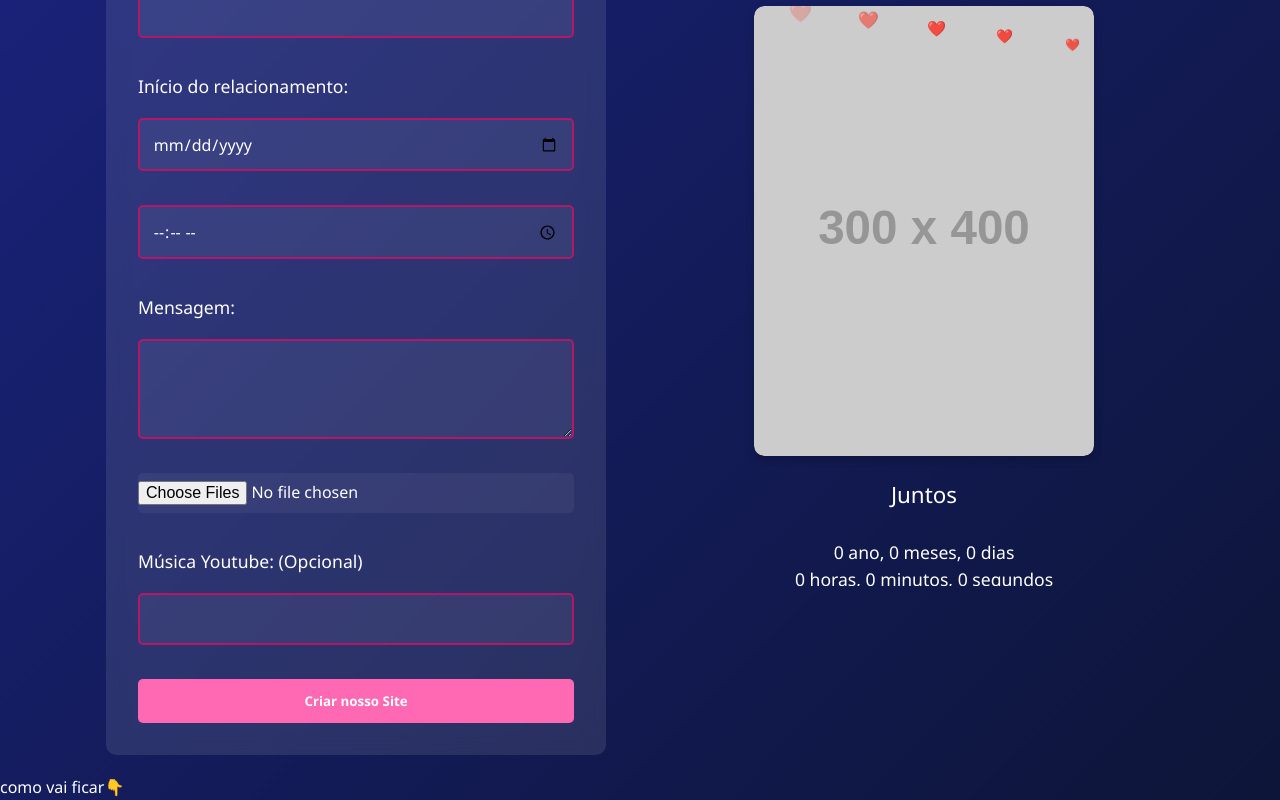
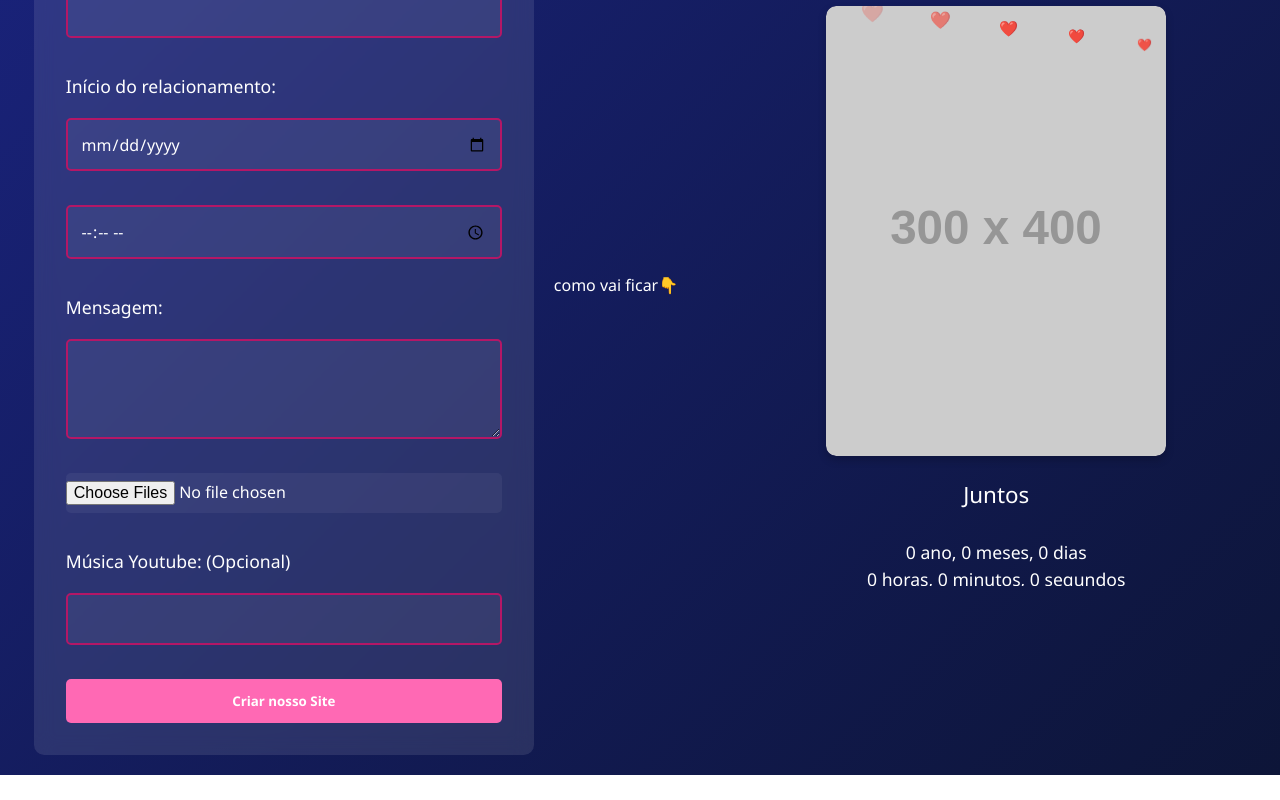
Before and after one commit to josias-gsd/loveRepository-frontEnd, a React (Vite) app: page / in a window 1280 px wide. Shown: the part 202-1002 px from the top of the page. After the commit the page ends 977 px from the top, so only its background shows below. Built offline with nearby package versions, Linux system fonts and the light colour scheme.

Commit message:
actualizado love-40

```diff
--- a/src/pages/home/index.jsx
+++ b/src/pages/home/index.jsx
@@ -174,7 +174,7 @@ function Home() {
             Criar nosso Site
           </button>
         </form>
-
+        <span>como vai ficar👇</span>
         <Preview
           tempoJunto={tempoJunto}
           imagem={selectImg}
@@ -182,7 +182,6 @@ function Home() {
           video={videoId}
         />
       </div>
-      <span>como vai ficar👇</span>
     </html>
   );
 }
```
